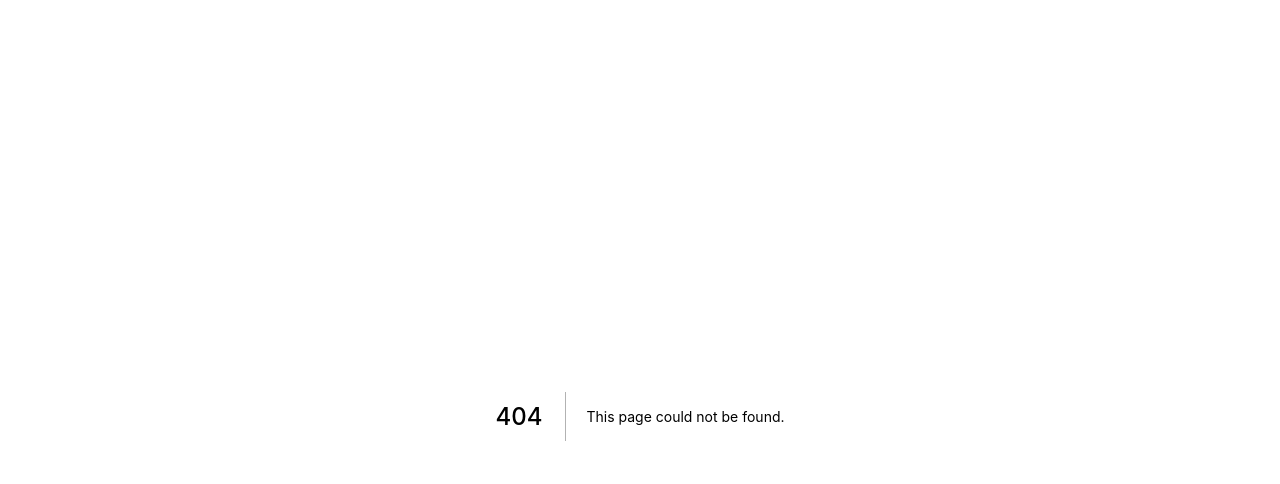
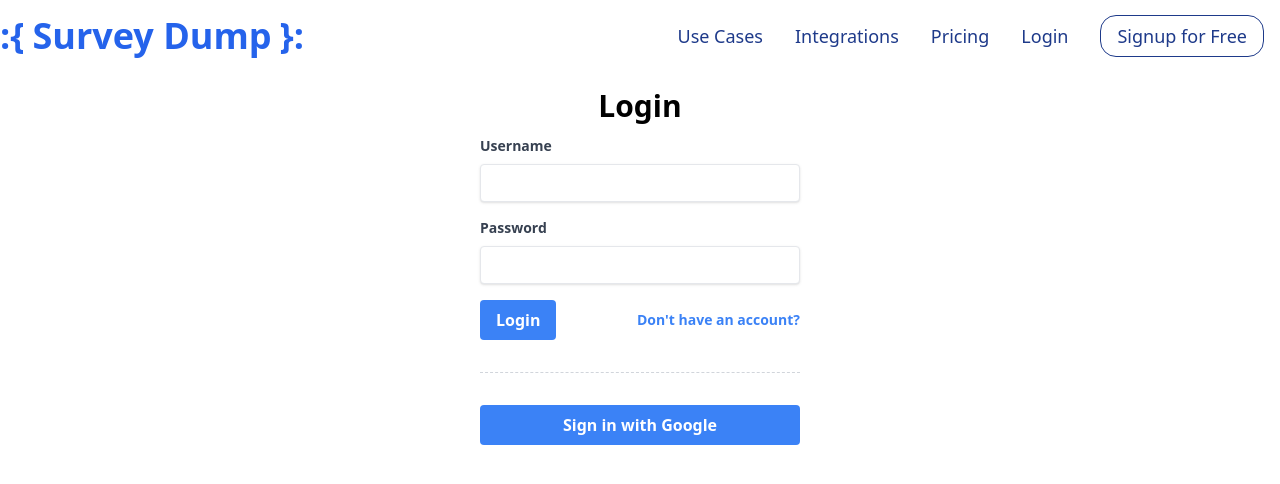
Before and after one commit to bineetNaidu/survey-dump, a Next.js app: page /login in a window 1280 px wide. Before the commit this address had no page. Shown: the top 484 px of the page. Built offline with nearby package versions, Linux system fonts and the light colour scheme.

Commit message:
🦕 add Login page

```diff
--- /dev/null
+++ b/pages/login.tsx
@@ -0,0 +1,111 @@
+import { NextPage } from 'next';
+import { Navbar } from '../components/Navbar';
+import { Formik, Form, ErrorMessage } from 'formik';
+import Link from 'next/link';
+import { GoogleAuthBtn } from '../components/GoogleAuthBtn';
+
+const Login: NextPage = () => {
+  return (
+    <>
+      <Navbar />
+
+      <div className="flex justify-center items-center my-8">
+        <div className="w-full max-w-xs">
+          <h1 className="text-center text-3xl font-bold mb-3">Login</h1>
+          <Formik
+            initialValues={{
+              username: '',
+              password: '',
+            }}
+            validate={(values) => {
+              const errors: any = {};
+              if (!values.username) errors.username = 'Required';
+              if (!values.password) errors.password = 'Required';
+              return errors;
+            }}
+            onSubmit={async (
+              values,
+              { setSubmitting, validateForm, setErrors }
+            ) => {
+              const err = await validateForm(values);
+              if (err) setErrors(err);
+
+              console.log(values);
+              setSubmitting(false);
+            }}
+          >
+            {({ errors, getFieldProps, handleSubmit }) => (
+              <Form onSubmit={handleSubmit}>
+                <div className="mb-4">
+                  <label
+                    className="block text-gray-700 text-sm font-bold mb-2"
+                    htmlFor="username"
+                  >
+                    Username
+                  </label>
+                  <input
+                    type="text"
+                    className="shadow appearance-none border rounded w-full py-2 px-3 text-gray-700 leading-tight focus:outline-none focus:shadow-outline"
+                    {...getFieldProps('username')}
+                  />
+                  <ErrorMessage
+                    name="username"
+                    component="div"
+                    render={(msg) => (
+                      <div className="text-red-500 text-xs mt-1 italic">
+                        {msg}*
+                      </div>
+                    )}
+                  />
+                </div>
+
+                <div className="mb-4">
+                  <label
+                    className="block text-gray-700 text-sm font-bold mb-2"
+                    htmlFor="password"
+                  >
+                    Password
+                  </label>
+                  <input
+                    type="password"
+                    className="shadow appearance-none border rounded w-full py-2 px-3 text-gray-700 leading-tight focus:outline-none focus:shadow-outline"
+                    {...getFieldProps('password')}
+                  />
+                  <ErrorMessage
+                    name="password"
+                    component="div"
+                    render={(msg) => (
+                      <div className="text-red-500 text-xs mt-1 italic">
+                        {msg}*
+                      </div>
+                    )}
+                  />
+                </div>
+
+                <div className="flex items-center justify-between">
+                  <button
+                    type="submit"
+                    className="bg-blue-500 hover:bg-blue-700 text-white font-bold py-2 px-4 rounded focus:outline-none focus:shadow-outline"
+                  >
+                    Login
+                  </button>
+                  <Link href="/signup">
+                    <a className="inline-block align-baseline font-bold text-sm text-blue-500 hover:text-blue-800">
+                      Don&apos;t have an account?
+                    </a>
+                  </Link>
+                </div>
+              </Form>
+            )}
+          </Formik>
+
+          <hr className="w-full border-t border-gray-300 my-8 border-dashed" />
+
+          <GoogleAuthBtn />
+        </div>
+      </div>
+    </>
+  );
+};
+
+export default Login;
```
